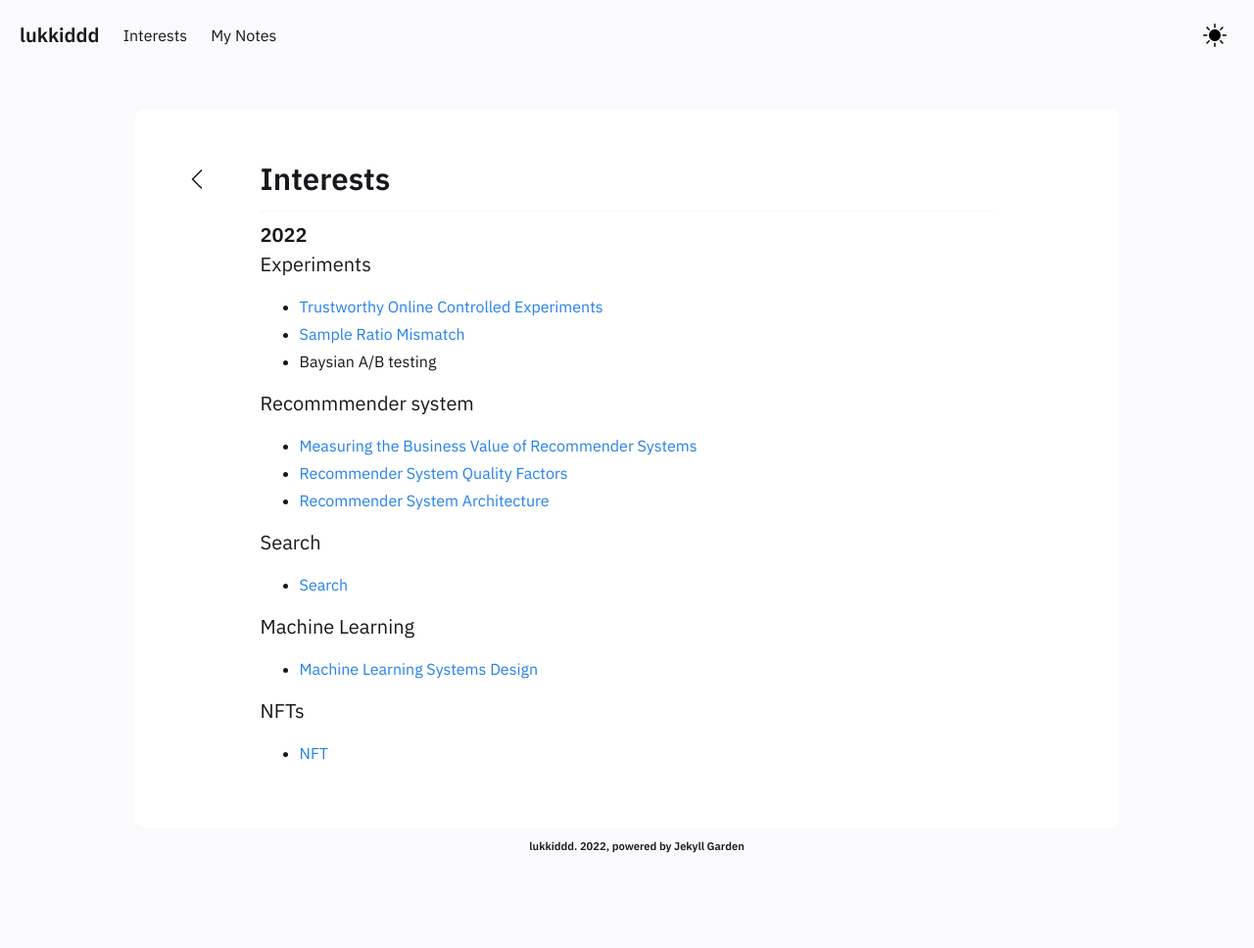
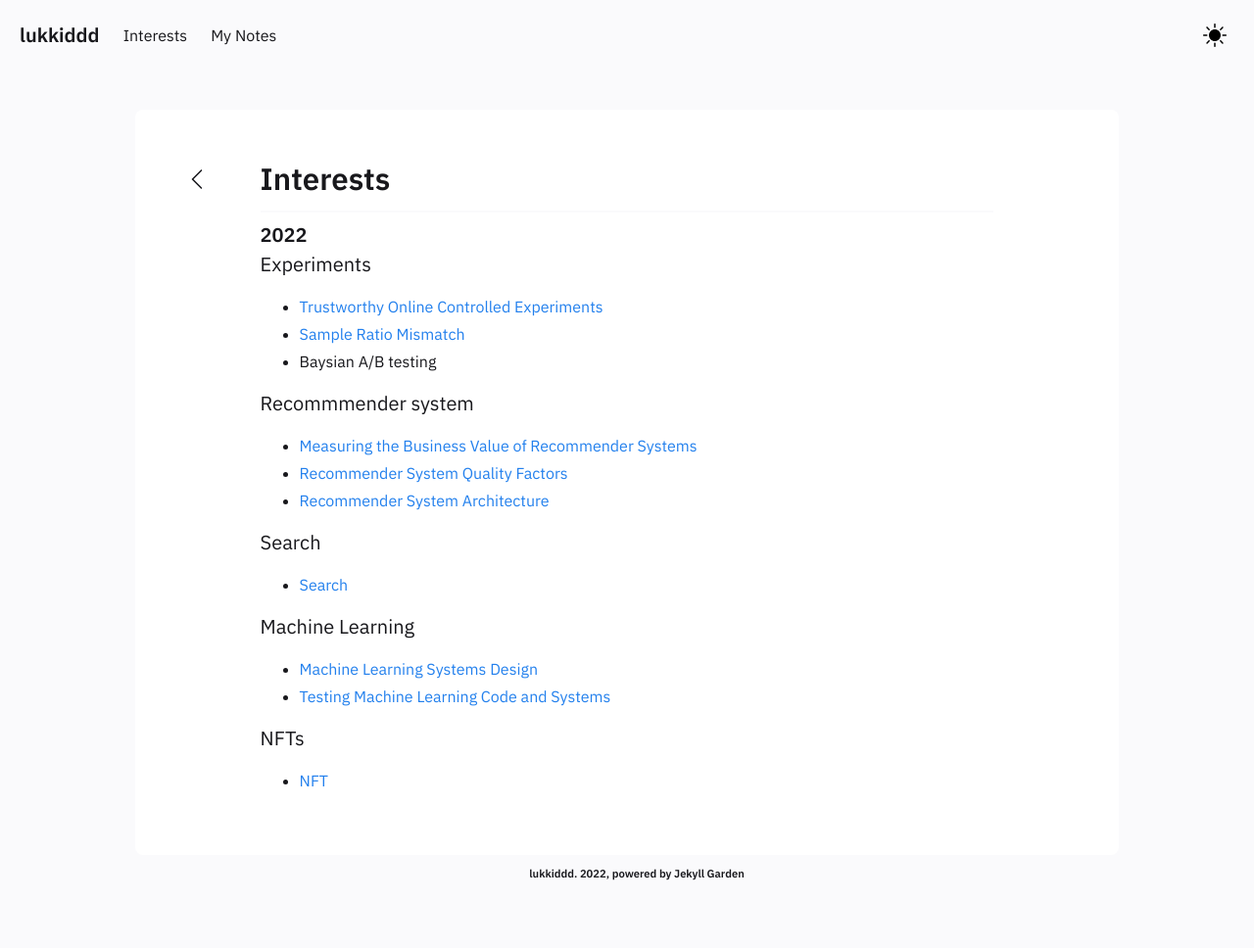
Before and after one commit to lukkiddd/lukkiddd.github.io, a Jekyll site: the page built from _posts/2022-01-17-interests.md, in a window 1280 px wide. Shown: the whole page at 98% size. Built offline with Jekyll 4.4.1, drawn with Linux system fonts in a browser that asks for light colours; before the commit the page ends 940 px from its top, so only the background shows below that.

Commit message:
Add ML testing to interest page

```diff
--- a/_posts/2022-01-17-interests.md
+++ b/_posts/2022-01-17-interests.md
@@ -24,6 +24,7 @@ title: Interests
 ##### Machine Learning
 
 - [Machine Learning Systems Design](/notes/Machine-Learning-Systems-Design)
+- [Testing Machine Learning Code and Systems](/notes/Testing-Machine-Learning-Code-and-Systems)
 
 ##### NFTs
 
```
